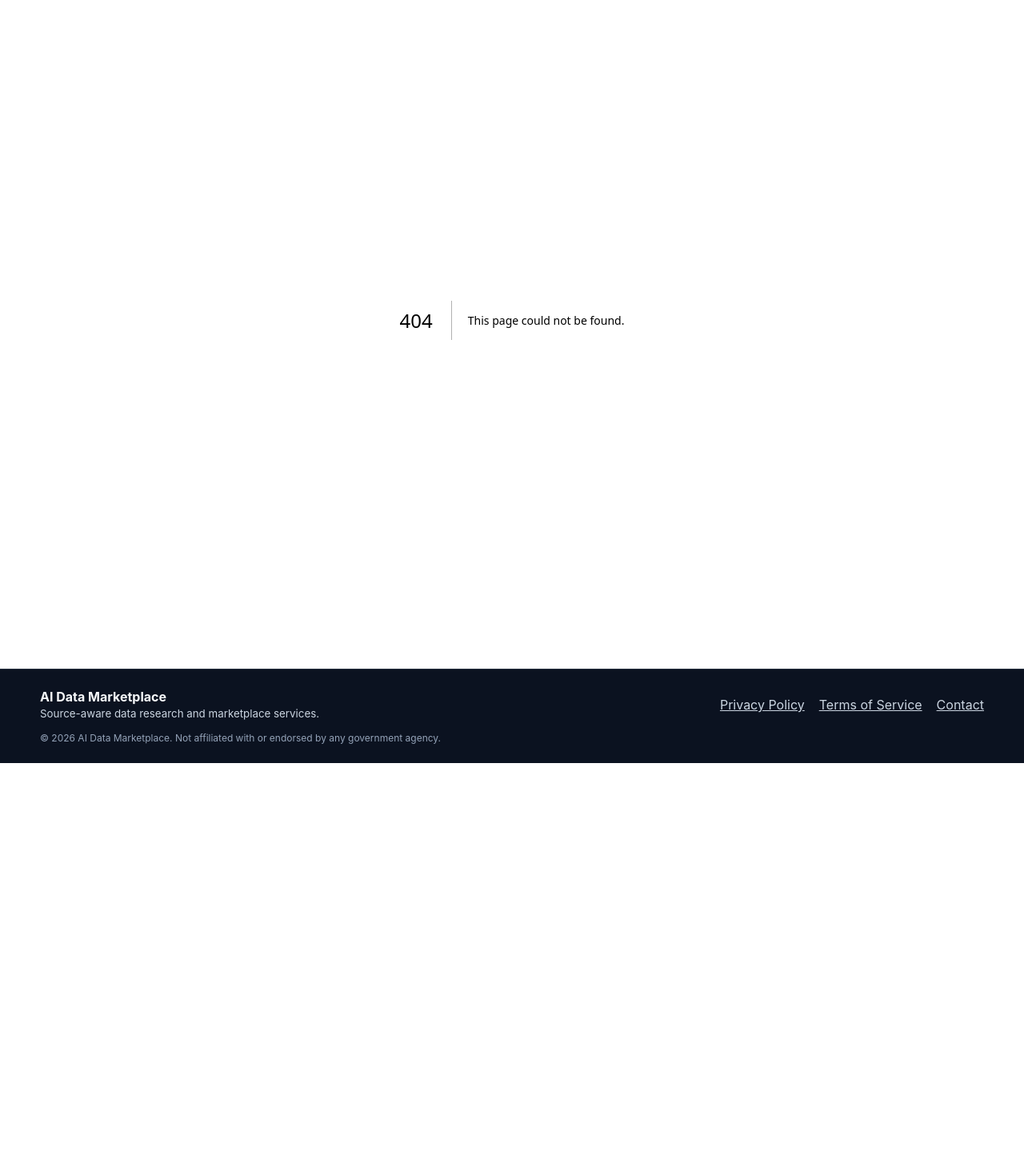
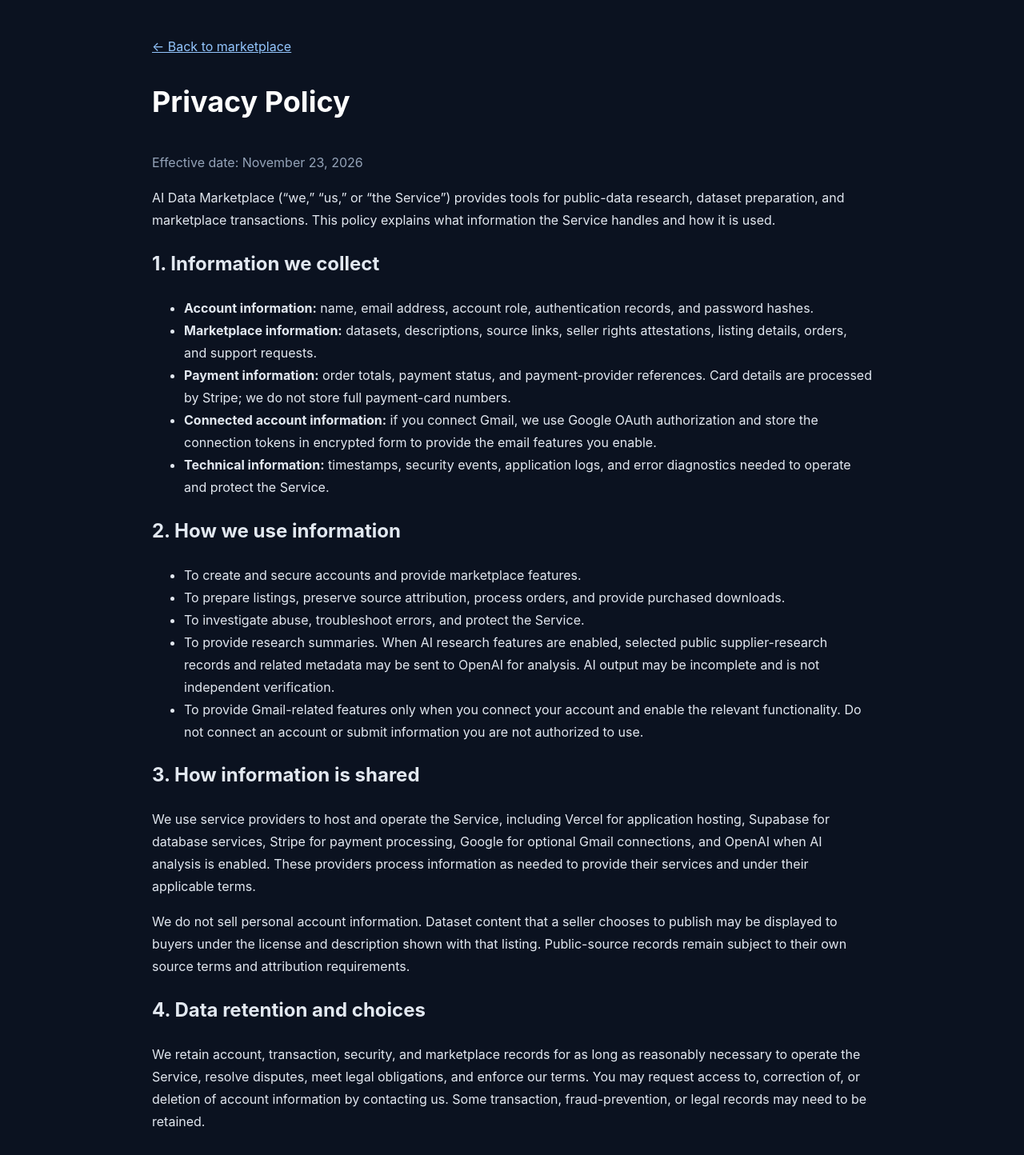
Before and after one commit to coffeyjessie996-ux/AiDataMarketplacefinal, a Next.js app in the folder apps/web/: page /privacy in a window 1280 px wide. Before the commit this address had no page. Shown: the top 1444 px of the page at 80% size. Before the commit the page ends 954 px from the top, so only its background shows below. Built offline with nearby package versions, Linux system fonts and the light colour scheme.

Commit message:
Add marketplace privacy policy

```diff
--- /dev/null
+++ b/apps/web/app/privacy/page.tsx
@@ -0,0 +1,59 @@
+import type { Metadata } from 'next';
+
+export const metadata: Metadata = {
+  title: 'Privacy Policy | AI Data Marketplace',
+  description: 'How AI Data Marketplace collects, uses, and protects information.',
+};
+
+export default function PrivacyPolicyPage() {
+  return (
+    <main style={{ minHeight: '70vh', background: '#0b1220', color: '#e2e8f0', padding: '44px 20px' }}>
+      <article style={{ maxWidth: 900, margin: '0 auto', lineHeight: 1.75 }}>
+        <a href="/" style={{ color: '#93c5fd' }}>← Back to marketplace</a>
+        <h1 style={{ color: '#fff', fontSize: 36, marginTop: 24 }}>Privacy Policy</h1>
+        <p style={{ color: '#94a3b8' }}>Effective date: November 23, 2026</p>
+        <p>AI Data Marketplace (“we,” “us,” or “the Service”) provides tools for public-data research, dataset preparation, and marketplace transactions. This policy explains what information the Service handles and how it is used.</p>
+
+        <h2>1. Information we collect</h2>
+        <ul>
+          <li><strong>Account information:</strong> name, email address, account role, authentication records, and password hashes.</li>
+          <li><strong>Marketplace information:</strong> datasets, descriptions, source links, seller rights attestations, listing details, orders, and support requests.</li>
+          <li><strong>Payment information:</strong> order totals, payment status, and payment-provider references. Card details are processed by Stripe; we do not store full payment-card numbers.</li>
+          <li><strong>Connected account information:</strong> if you connect Gmail, we use Google OAuth authorization and store the connection tokens in encrypted form to provide the email features you enable.</li>
+          <li><strong>Technical information:</strong> timestamps, security events, application logs, and error diagnostics needed to operate and protect the Service.</li>
+        </ul>
+
+        <h2>2. How we use information</h2>
+        <ul>
+          <li>To create and secure accounts and provide marketplace features.</li>
+          <li>To prepare listings, preserve source attribution, process orders, and provide purchased downloads.</li>
+          <li>To investigate abuse, troubleshoot errors, and protect the Service.</li>
+          <li>To provide research summaries. When AI research features are enabled, selected public supplier-research records and related metadata may be sent to OpenAI for analysis. AI output may be incomplete and is not independent verification.</li>
+          <li>To provide Gmail-related features only when you connect your account and enable the relevant functionality. Do not connect an account or submit information you are not authorized to use.</li>
+        </ul>
+
+        <h2>3. How information is shared</h2>
+        <p>We use service providers to host and operate the Service, including Vercel for application hosting, Supabase for database services, Stripe for payment processing, Google for optional Gmail connections, and OpenAI when AI analysis is enabled. These providers process information as needed to provide their services and under their applicable terms.</p>
+        <p>We do not sell personal account information. Dataset content that a seller chooses to publish may be displayed to buyers under the license and description shown with that listing. Public-source records remain subject to their own source terms and attribution requirements.</p>
+
+        <h2>4. Data retention and choices</h2>
+        <p>We retain account, transaction, security, and marketplace records for as long as reasonably necessary to operate the Service, resolve disputes, meet legal obligations, and enforce our terms. You may request access to, correction of, or deletion of account information by contacting us. Some transaction, fraud-prevention, or legal records may need to be retained.</p>
+
+        <h2>5. Security</h2>
+        <p>We use reasonable administrative and technical safeguards, including password hashing, access controls, and encryption for connected Gmail tokens. No internet service or storage system can be guaranteed completely secure.</p>
+
+        <h2>6. Cookies and browser storage</h2>
+        <p>The Service may use essential browser storage and similar technologies to maintain sign-in state, remember settings, and protect account sessions. Disabling essential browser storage may prevent parts of the Service from working.</p>
+
+        <h2>7. Children</h2>
+        <p>The Service is intended for adults and is not directed to children under 18. We do not knowingly collect personal information from children under 18.</p>
+
+        <h2>8. Changes to this policy</h2>
+        <p>We may update this policy as the Service changes. The effective date above identifies the latest version. Material changes will be reflected on this page.</p>
+
+        <h2>9. Contact</h2>
+        <p>For privacy questions or requests, contact <a href="mailto:coffeyjessie996@gmail.com" style={{ color: '#93c5fd' }}>coffeyjessie996@gmail.com</a>.</p>
+      </article>
+    </main>
+  );
+}
```
